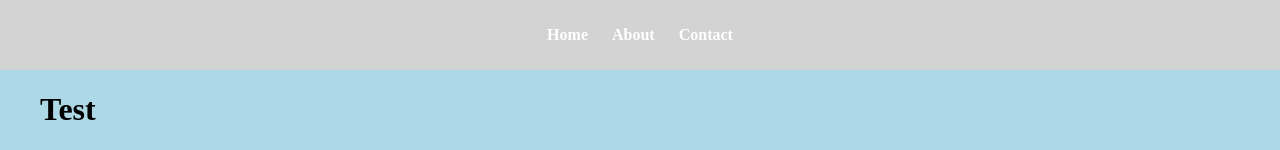
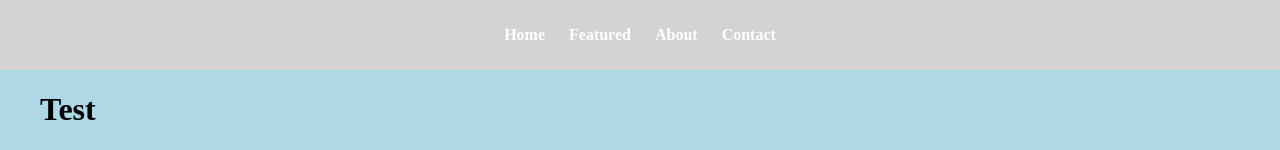
Before and after one commit to Andriy-Paskal/test_git, a plain HTML site: page index.html in a window 1280 px wide. Shown: the top 150 px of the page. Drawn offline with Linux system fonts and the light colour scheme.

Commit message:
add-new-menu-item

```diff
--- a/index.html
+++ b/index.html
@@ -11,6 +11,9 @@
         <ul class="header__menu">
             <li>
                 <a href="#">Home</a>
+            </li>
+            <li>
+                <a href="#">Featured</a>
             </li>
             <li>
                 <a href="about.html">About</a>
```
